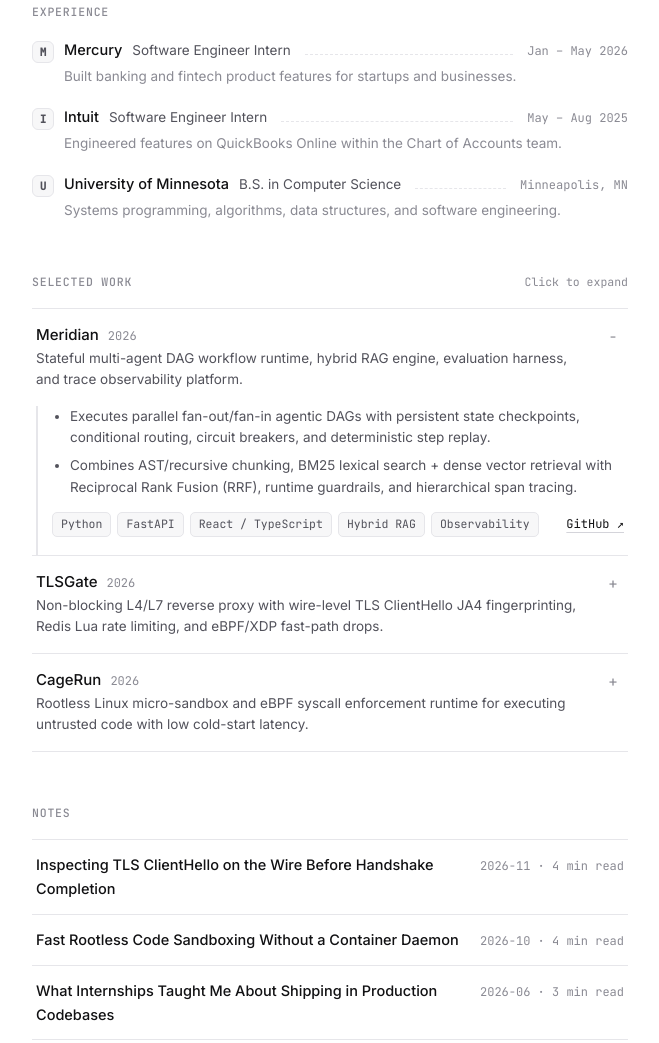
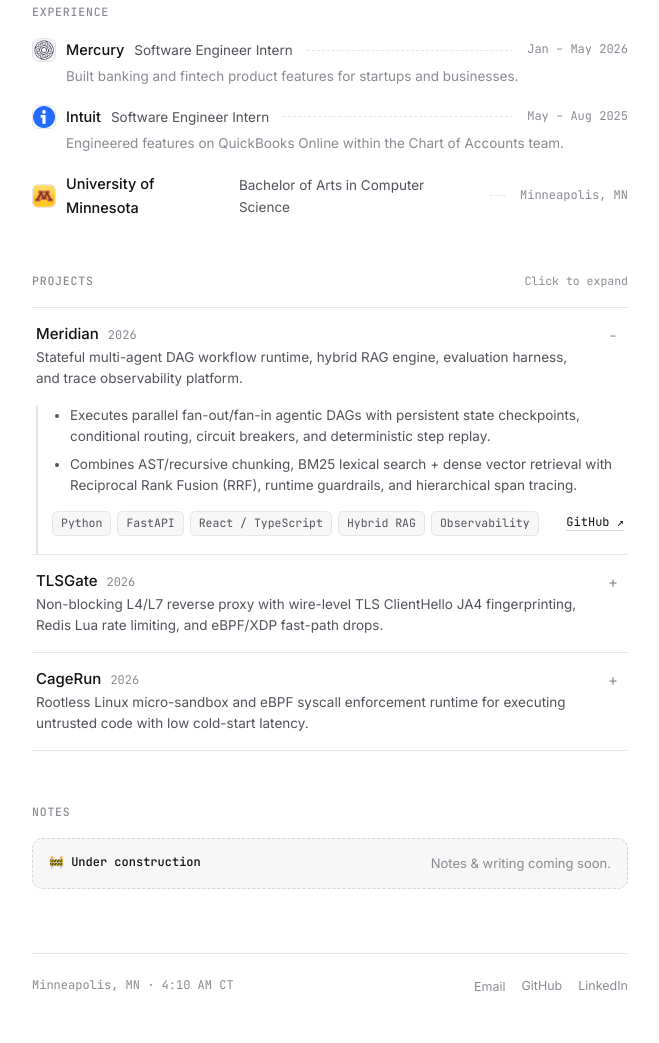
Before and after one commit to dararahussein/personal-website, a plain HTML site: page index.html in a window 1280 px wide. Shown: the part 455-1498 px from the top of the page, without its empty margins (310-969 px from the left). Drawn offline with Linux system fonts and the light colour scheme.

Commit message:
Add Mercury, Intuit, and UMN logos, update UMN degree, rename Projects, and set Notes under construction

```diff
--- a/data.js
+++ b/data.js
@@ -27,6 +27,7 @@ window.PORTFOLIO_DATA = {
   experience: [
     {
       company: "Mercury",
+      logo: "./assets/mercury.png",
       monogram: "M",
       role: "Software Engineer Intern",
       period: "Jan – May 2026",
@@ -35,6 +36,7 @@ window.PORTFOLIO_DATA = {
     },
     {
       company: "Intuit",
+      logo: "./assets/intuit.png",
       monogram: "I",
       role: "Software Engineer Intern",
       period: "May – Aug 2025",
@@ -43,11 +45,12 @@ window.PORTFOLIO_DATA = {
     },
     {
       company: "University of Minnesota",
+      logo: "./assets/umn.png",
       monogram: "U",
-      role: "B.S. in Computer Science",
+      role: "Bachelor of Arts in Computer Science",
       period: "Minneapolis, MN",
       location: "Minneapolis, MN",
-      summary: "Systems programming, algorithms, data structures, and software engineering."
+      summary: ""
     }
   ],
 
@@ -93,44 +96,17 @@ window.PORTFOLIO_DATA = {
     }
   ],
 
-  // Add, edit, or remove articles here! Each note automatically gets its own
-  // shareable link (#note/your-slug) and clean distraction-free reader view.
-  notes: [
-    {
-      slug: "pre-handshake-tls-inspection",
-      title: "Inspecting TLS ClientHello on the Wire Before Handshake Completion",
-      date: "2026-11",
-      readTime: "4 min read",
-      excerpt: "How JA4 fingerprinting and pre-handshake policy checks stop spoofed HTTP clients before spending CPU on TLS termination.",
-      paragraphs: [
-        "Most HTTP reverse proxies inspect traffic only after completing the TLS handshake. Under automated scraping or volumetric floods, terminating TLS first means burning asymmetric cryptography CPU cycles on clients that could have been rejected on their very first TCP packet.",
-        "While building TLSGate, I implemented a non-blocking wire parser that peeks the initial RFC 8446 ClientHello record directly from raw TCP buffers—extracting cipher suites, ALPN, SNI, supported versions, and extension ordering while stripping RFC 8701 GREASE values to compute a deterministic JA4 fingerprint.",
-        "Comparing that wire-level TLS fingerprint against the decrypted HTTP User-Agent immediately exposes bots impersonating Chrome or Safari with Python, Go, or curl TLS stacks—while high-confidence offenders can be pushed down to an eBPF/XDP map for kernel-level drops."
-      ]
-    },
-    {
-      slug: "rootless-linux-sandboxing",
-      title: "Fast Rootless Code Sandboxing Without a Container Daemon",
-      date: "2026-10",
-      readTime: "4 min read",
-      excerpt: "Combining pre-warmed zygote workers with Linux namespaces, overlayfs, cgroups v2, and seccomp-BPF.",
-      paragraphs: [
-        "Spinning up a full container runtime for short-lived, untrusted code snippets introduces hundreds of milliseconds of cold-start overhead. Yet running untrusted workloads in bare subprocesses leaves the host filesystem, network, and syscall surface exposed.",
-        "In CageRun, a pool of pre-warmed zygote workers amortizes runtime initialization. Each incoming job clones isolated user, PID, mount, IPC, and network namespaces, pivots into a disposable overlayfs root, attaches cgroups v2 memory/CPU/PID quotas, and locks down syscalls with a compiled seccomp-BPF filter before executing user bytes.",
-        "Pairing seccomp enforcement with C eBPF tracepoints over a ring buffer gives both hard kernel isolation and structured audit trails whenever untrusted code probes a restricted boundary."
-      ]
-    },
-    {
-      slug: "shipping-in-large-codebases",
-      title: "What Internships Taught Me About Shipping in Production Codebases",
-      date: "2026-06",
-      readTime: "3 min read",
-      excerpt: "Notes from building financial and accounting software at Mercury and Intuit.",
-      paragraphs: [
-        "Building side projects at 2am rewards raw speed: you hold the entire data model in your head and ship straight to main. Working on production financial software—like startup banking workflows at Mercury and QuickBooks Online at Intuit—flips that equation.",
-        "In systems handling real money and accounting ledgers, tracing existing invariants, designing explicit state transitions, and writing thorough tests matter far more than clever abstractions. Small schema or UI changes ripple across years of customer workflows.",
-        "The biggest takeaway for me has been treating clarity as an engineering feature: small pull requests, predictable failure modes, and leaving every module easier to reason about than I found it."
-      ]
-    }
-  ]
+  // Leave empty [] to display the "Under construction" note banner.
+  // When you're ready to publish a note, add an object using this format:
+  // {
+  //   slug: "my-first-note",
+  //   title: "Title of Your Note",
+  //   date: "2026-12",
+  //   readTime: "3 min read",
+  //   paragraphs: [
+  //     "First paragraph...",
+  //     "Second paragraph..."
+  //   ]
+  // }
+  notes: []
 };
--- a/index.html
+++ b/index.html
@@ -46,7 +46,7 @@
       <div class="topbar-right">
         <nav class="topnav" aria-label="Primary sections">
           <a href="#experience">Experience</a>
-          <a href="#work">Work</a>
+          <a href="#work">Projects</a>
           <a href="#notes">Notes</a>
         </nav>
         <button
@@ -72,10 +72,10 @@
           <div id="experience-list" class="exp-list"></div>
         </section>
 
-        <!-- Selected Work -->
+        <!-- Projects -->
         <section id="work" class="section" aria-labelledby="work-heading">
           <div class="section-header">
-            <h2 id="work-heading" class="section-label">Selected Work</h2>
+            <h2 id="work-heading" class="section-label">Projects</h2>
             <span class="section-hint">Click to expand</span>
           </div>
           <div id="work-list" class="work-list"></div>
--- a/script.js
+++ b/script.js
@@ -133,13 +133,17 @@
         (exp) => `
         <div class="exp-item">
           <div class="exp-top">
-            <span class="exp-badge" aria-hidden="true">${exp.monogram}</span>
+            ${
+              exp.logo
+                ? `<img class="exp-logo" src="${exp.logo}" alt="${exp.company} logo" width="24" height="24" />`
+                : `<span class="exp-badge" aria-hidden="true">${exp.monogram}</span>`
+            }
             <span class="exp-company">${exp.company}</span>
             <span class="exp-role">${exp.role}</span>
             <span class="exp-leader" aria-hidden="true"></span>
             <span class="exp-period">${exp.period}</span>
           </div>
-          <p class="exp-summary">${exp.summary}</p>
+          ${exp.summary ? `<p class="exp-summary">${exp.summary}</p>` : ""}
         </div>
       `
       )
@@ -215,10 +219,17 @@
     if (!container || !section) return;
 
     if (!data.notes || data.notes.length === 0) {
-      section.hidden = true;
+      container.classList.add("is-empty");
+      container.innerHTML = `
+        <div class="notes-empty">
+          <span class="notes-empty-badge">🚧 Under construction</span>
+          <span class="notes-empty-text">Notes &amp; writing coming soon.</span>
+        </div>
+      `;
       return;
     }
 
+    container.classList.remove("is-empty");
     container.innerHTML = data.notes
       .map(
         (note) => `
--- a/styles.css
+++ b/styles.css
@@ -311,13 +311,24 @@ button {
 
 .exp-top {
   display: flex;
-  align-items: baseline;
+  align-items: center;
   gap: 10px;
 }
 
+.exp-logo {
+  width: 24px;
+  height: 24px;
+  border-radius: 6px;
+  border: 1px solid var(--border);
+  background-color: #ffffff;
+  object-fit: cover;
+  flex-shrink: 0;
+  display: block;
+}
+
 .exp-badge {
-  width: 22px;
-  height: 22px;
+  width: 24px;
+  height: 24px;
   border-radius: 6px;
   border: 1px solid var(--border);
   background-color: var(--bg-subtle);
@@ -329,7 +340,6 @@ button {
   align-items: center;
   justify-content: center;
   flex-shrink: 0;
-  transform: translateY(1px);
 }
 
 .exp-company {
@@ -359,7 +369,7 @@ button {
 
 .exp-summary {
   margin: 0;
-  padding-left: 32px;
+  padding-left: 34px;
   font-size: 13.5px;
   color: var(--text-muted);
   line-height: 1.55;
@@ -518,6 +528,37 @@ button {
   border-top: 1px solid var(--border);
 }
 
+.notes-list.is-empty {
+  border-top: none;
+}
+
+.notes-empty {
+  display: flex;
+  flex-wrap: wrap;
+  align-items: center;
+  justify-content: space-between;
+  gap: 10px;
+  padding: 14px 16px;
+  border-radius: 10px;
+  border: 1px dashed var(--border-strong);
+  background-color: var(--bg-subtle);
+}
+
+.notes-empty-badge {
+  font-family: var(--font-mono);
+  font-size: 12px;
+  font-weight: 500;
+  color: var(--text);
+  display: inline-flex;
+  align-items: center;
+  gap: 7px;
+}
+
+.notes-empty-text {
+  font-size: 13px;
+  color: var(--text-muted);
+}
+
 .note-row {
   display: flex;
   align-items: baseline;
@@ -653,7 +694,7 @@ button {
 
   .exp-period {
     width: 100%;
-    padding-left: 32px;
+    padding-left: 34px;
   }
 
   .note-row {
```
Also changed, not shown: assets/intuit.png (added), assets/mercury.png (added), assets/umn.png (added).
